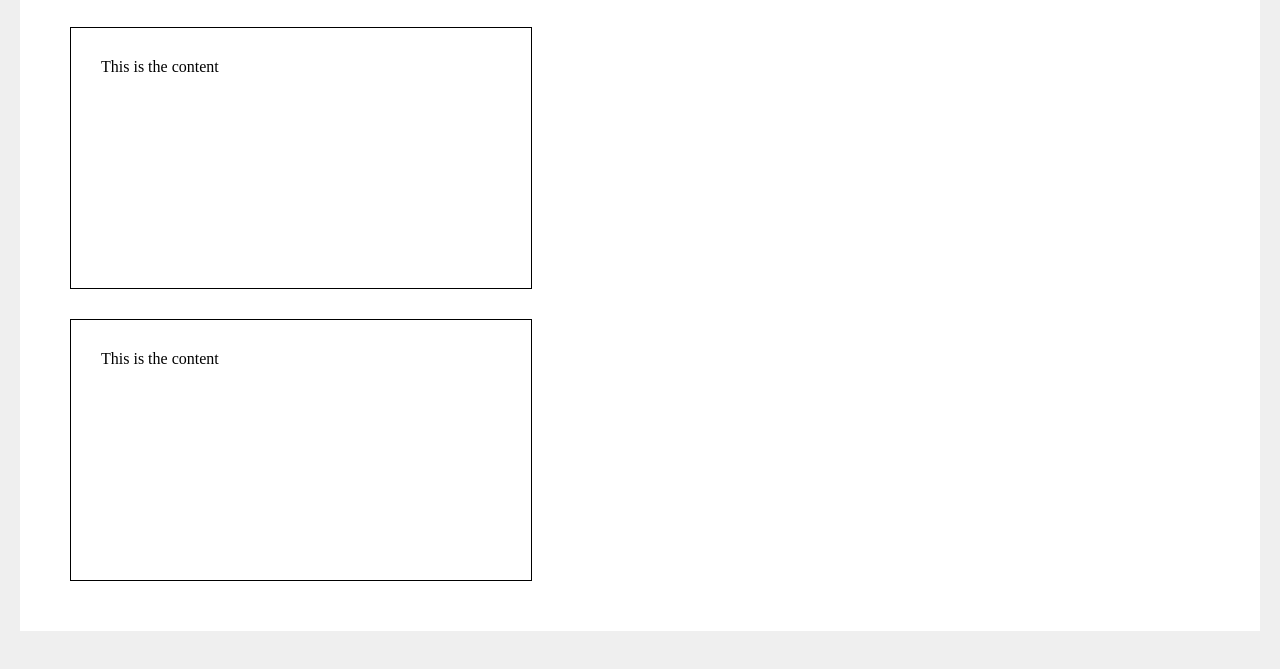
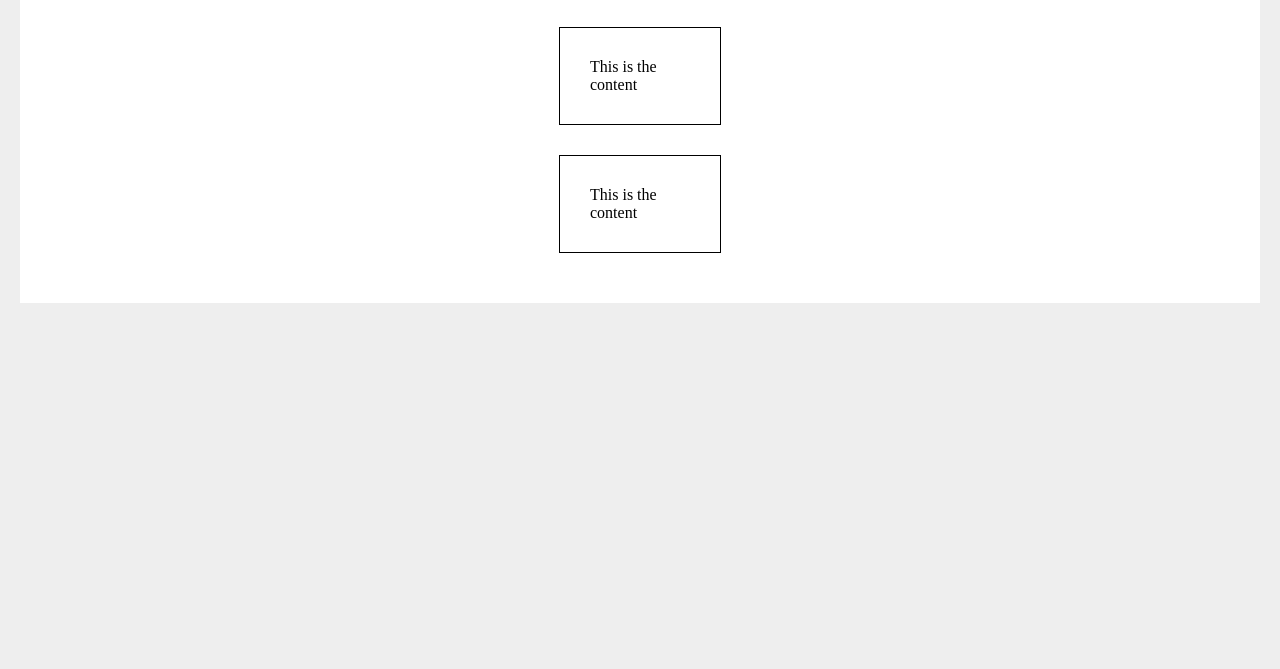
Before and after one commit to IsmaheneLarbi/HTML-CSS, a plain HTML site: page index.html in a window 1280 px wide. Shown: the part 89-758 px from the top of the page. Drawn offline with Linux system fonts and the light colour scheme.

Commit message:
box-model : margins:auto

```diff
--- a/css/syntax.css
+++ b/css/syntax.css
@@ -1,5 +1,5 @@
 body{
-	background-color: #eeee;
+	background-color: #eee;
 }
 
 #main-content{
@@ -11,9 +11,8 @@ body{
 }
 
 .box{
-	margin: 30px;
+	margin: 30px auto;
 	padding: 30px;
 	border: 1px solid #000;
-	width: 400px;
-	height: 200px;
+	width: 100px;
 }
```
